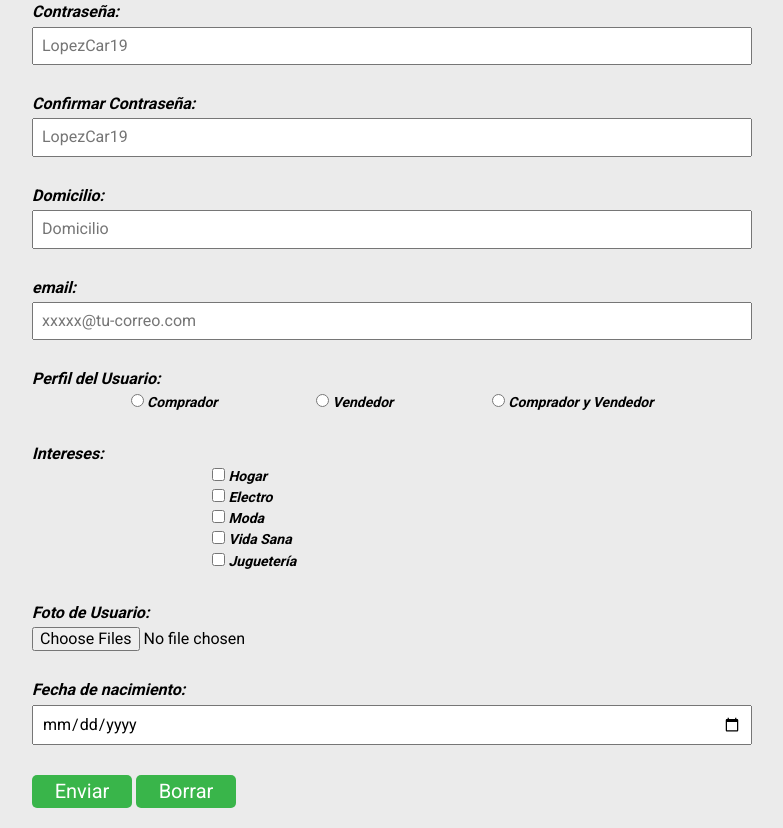
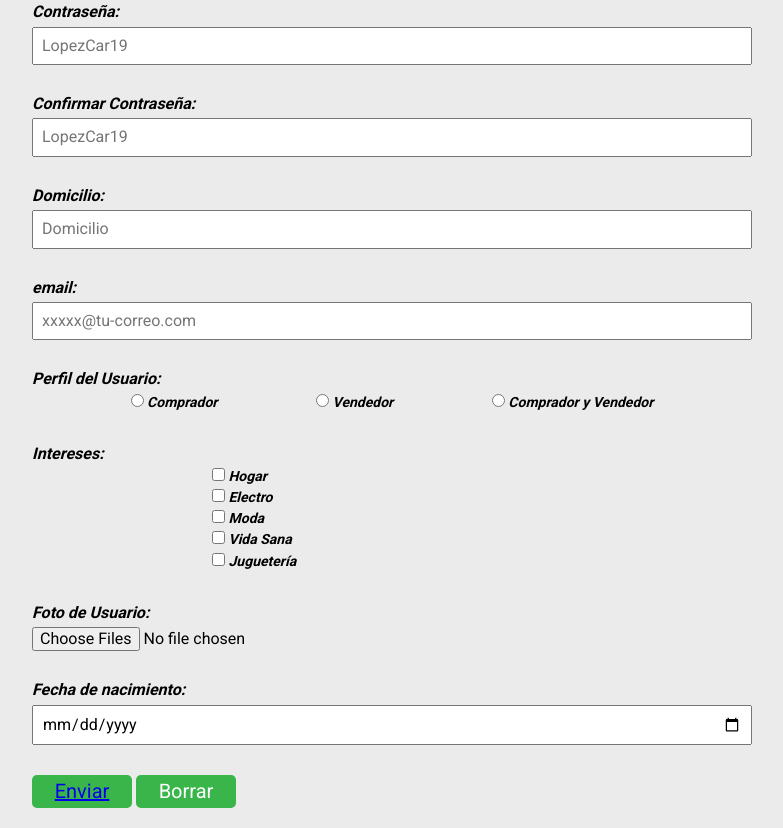
Before and after one commit to Appascos/MERCADO-LIEBRE, a website: page views/register.html in a window 1280 px wide. Shown: the part 380-1208 px from the top of the page, without its empty margins (248-1031 px from the left). Drawn offline with Linux system fonts and the light colour scheme.

Commit message:
linkee el login y register al index, además el logo al index y el botón submit del register al index

```diff
--- a/app.js
+++ b/app.js
@@ -9,7 +9,7 @@ app.listen (5500, () => {
     console.log ('Funciona OK');
 });
 
-app.get('/',(req,res)=>{
+app.get('/',(req,res) => {
     res.sendFile(path.resolve(__dirname, 'views/index.html'));
 });
 
--- a/views/register.html
+++ b/views/register.html
@@ -106,7 +106,7 @@ rel="stylesheet" />
                     <label>Fecha de nacimiento:</label>
                     <input type="date" name="fecha-nacimiento" placeholder="Fecha de nacimiento" class="control">
                 </div>
-                <button type="submit" class="boton-formulario">Enviar</button>
+                <button type="submit" class="boton-formulario"><a href= "/">Enviar</a></button>
                 <button type="reset" class="boton-formulario">Borrar</button>
             </form>
         </div>
```
